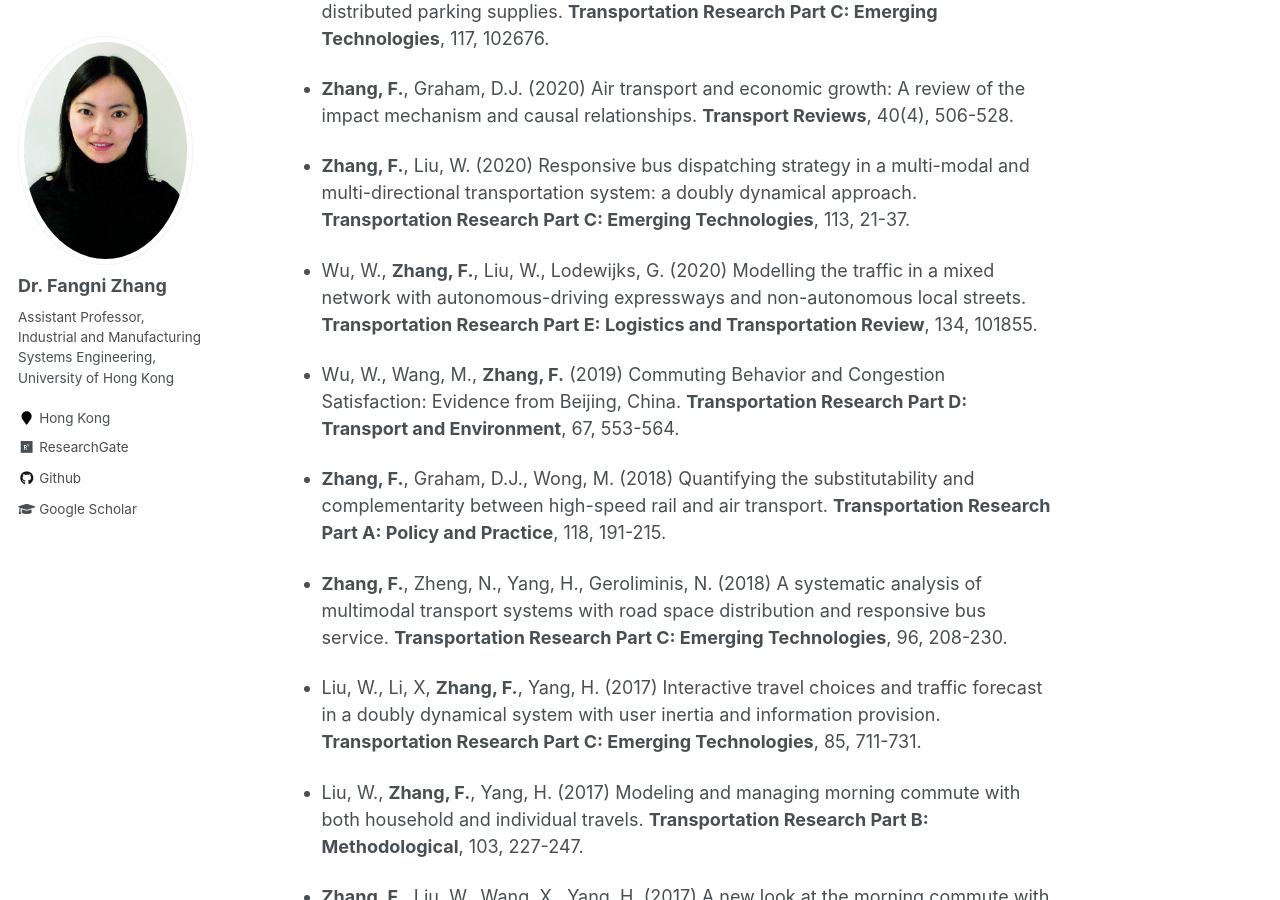
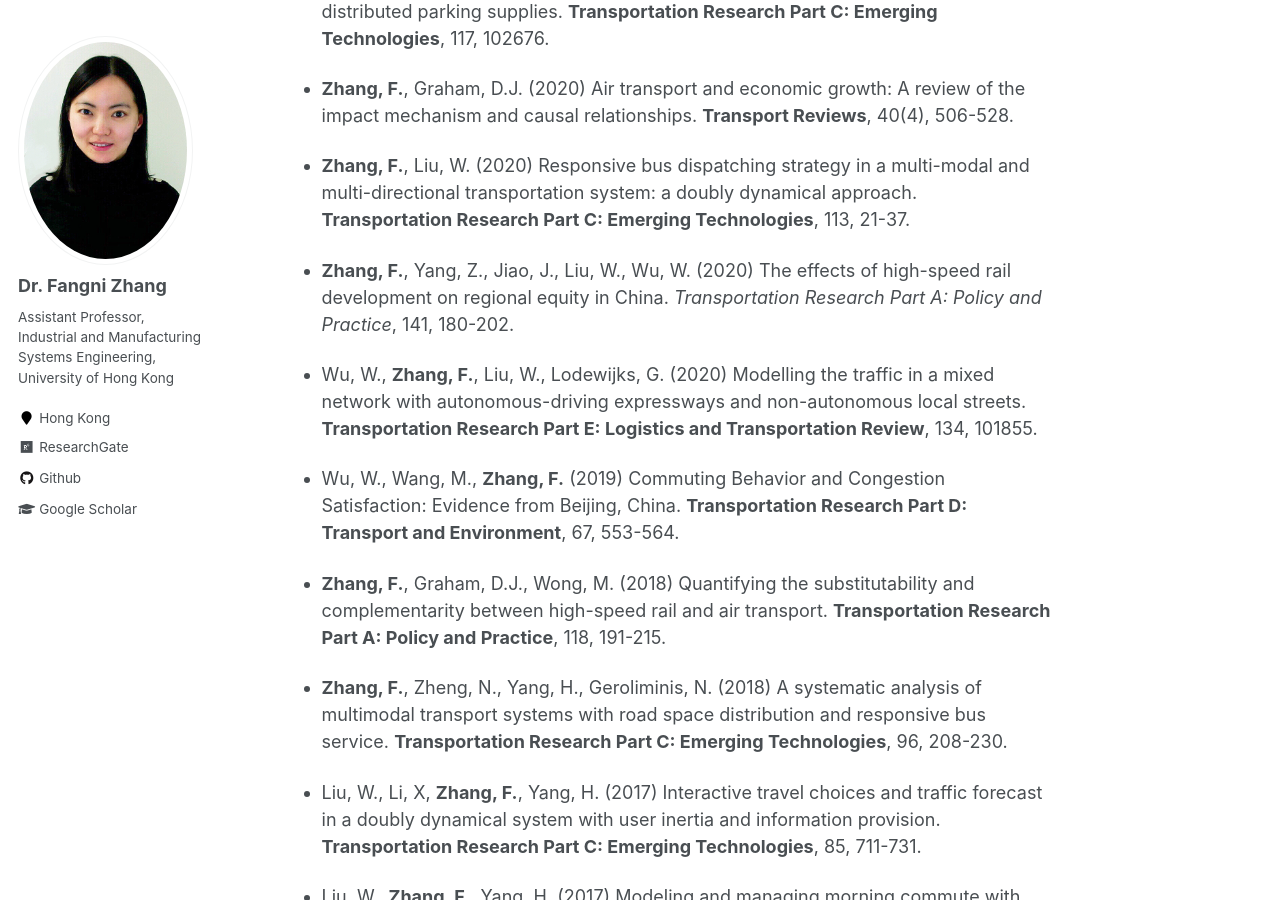
Before and after one commit to fangnizhang/fangnizhang.github.io, a Jekyll site: the page built from _pages/about.md, in a window 1280 px wide and 900 px high, scrolled down 2954 px. Built offline with Jekyll 4.4.1, drawn with Linux system fonts in a browser that asks for light colours.

Commit message:
Update about.md

```diff
--- a/_pages/about.md
+++ b/_pages/about.md
@@ -72,6 +72,8 @@ Selected Publications
 
 - __Zhang, F.__, Liu, W. (2020) Responsive bus dispatching strategy in a multi-modal and multi-directional transportation system: a doubly dynamical approach. __Transportation Research Part C: Emerging Technologies__, 113, 21-37.
 
+- __Zhang, F.__, Yang, Z., Jiao, J., Liu, W., Wu, W. (2020) The effects of high-speed rail development on regional equity in China. _Transportation Research Part A: Policy and Practice_, 141, 180-202.
+
 - Wu, W., __Zhang, F.__, Liu, W., Lodewijks, G. (2020) Modelling the traffic in a mixed network with autonomous-driving expressways and non-autonomous local streets. __Transportation Research Part E: Logistics and Transportation Review__, 134, 101855.
 
 - Wu, W., Wang, M., __Zhang, F.__ (2019) Commuting Behavior and Congestion Satisfaction: Evidence from Beijing, China. __Transportation Research Part D: Transport and Environment__, 67, 553-564.
```
